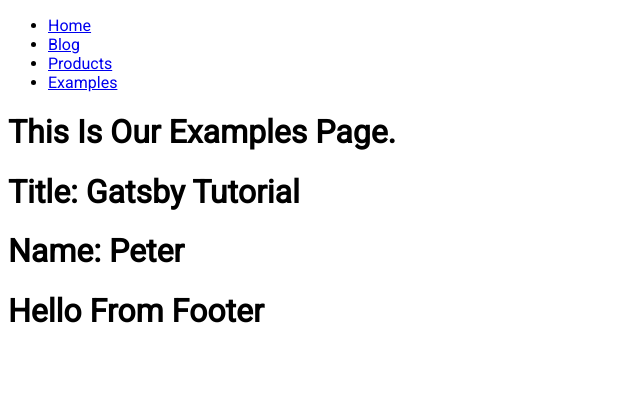
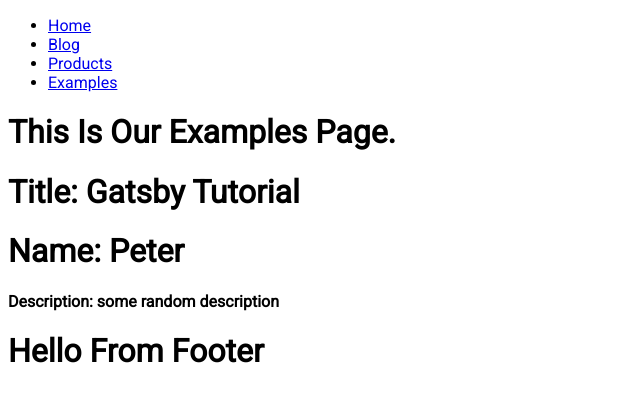
Before and after one commit to alessandrofd/gatsby-tutorial, a Gatsby site: page /examples in a window 1280 px wide. Shown: the whole page, without its empty margins (0-640 px from the left). Built offline with nearby package versions, Linux system fonts and the light colour scheme; Gatsby itself is replaced by a stand-in of ours.

Commit message:
25-old-Static-Query

```diff
--- /dev/null
+++ b/src/examples/HeaderStatic.js
@@ -0,0 +1,26 @@
+import React from "react"
+import { StaticQuery, graphql } from "gatsby"
+
+const ComponentName = () => (
+  <StaticQuery
+    query={graphql`
+      {
+        site {
+          info: siteMetadata {
+            title
+            description
+            author
+            data
+            person {
+              name
+              age
+            }
+          }
+        }
+      }
+    `}
+    render={data => <h4>Description: {data.site.info.description}</h4>}
+  ></StaticQuery>
+)
+
+export default ComponentName
--- a/src/pages/examples.js
+++ b/src/pages/examples.js
@@ -1,12 +1,14 @@
 import React from "react"
+import Layout from "../components/Layout"
 import Header from "../examples/Header"
-import Layout from "../components/Layout"
+import HeaderStatic from "../examples/HeaderStatic"
 
 const examples = () => {
   return (
     <Layout>
       <h1>This is our Examples page.</h1>
       <Header />
+      <HeaderStatic />
     </Layout>
   )
 }
```
